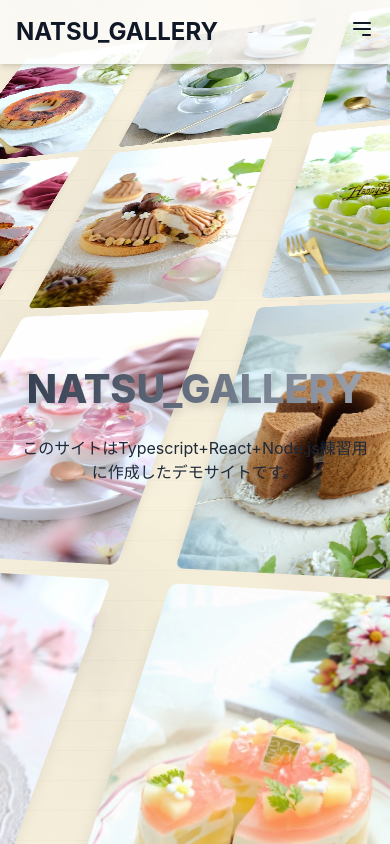
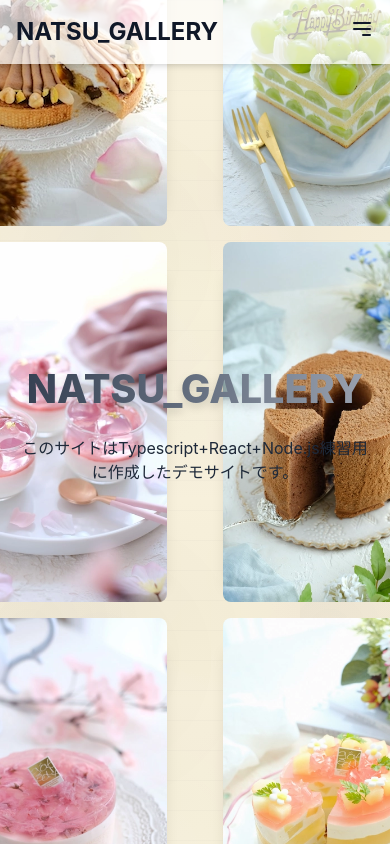
Before and after one commit to Kimio-dev/natsu-gallery-frontend, a React (Vite) app: page / in a window 390 px wide. Built offline with nearby package versions, Linux system fonts and the light colour scheme.

Commit message:
Implement responsive 3D transform (2D on mobile) and try loading='eager'

```diff
--- a/src/components/BackgroundGrid.tsx
+++ b/src/components/BackgroundGrid.tsx
@@ -1,4 +1,4 @@
-import React, { useMemo, useRef, useEffect, useCallback } from 'react';
+import React, { useMemo, useRef, useEffect, useCallback, useState } from 'react'; // useState を追加
 import { sweetImages } from '../data/sweets';
 
 interface BackgroundGridProps {
@@ -89,6 +89,27 @@ const BackgroundGrid: React.FC<BackgroundGridProps> = ({ className }) => {
     };
   }, [handleIntersect, items]);
 
+  // 画面幅を監視して、3D変換を適用するかどうかを決定
+  const [isMobile, setIsMobile] = useState(false);
+
+  useEffect(() => {
+    const checkMobile = () => {
+      // 768px (md breakpoint) 未満をモバイルと判断
+      setIsMobile(window.innerWidth < 768);
+    };
+
+    checkMobile(); // 初期ロード時にチェック
+    window.addEventListener('resize', checkMobile); // リサイズ時にチェック
+
+    return () => {
+      window.removeEventListener('resize', checkMobile);
+    };
+  }, []);
+
+  const transformStyle = isMobile
+    ? 'none' // モバイルでは3D変換を無効化
+    : 'rotateY(-20deg) rotateX(45deg)'; // PCでは3D変換を適用
+
   return (
     <div className={`fixed inset-0 w-full h-full flex items-center justify-center overflow-hidden perspective-1000 ${className || ''}`}>
       <div
@@ -97,7 +118,7 @@ const BackgroundGrid: React.FC<BackgroundGridProps> = ({ className }) => {
           width: `${gridContainerWidth}px`,
           height: `${singleGridHeight}px`,
           transformStyle: 'preserve-3d',
-          transform: 'rotateY(-20deg) rotateX(45deg)',
+          transform: transformStyle, // レスポンシブなtransformを適用
           transformOrigin: 'center center',
         } as React.CSSProperties}
       >
@@ -129,6 +150,10 @@ const BackgroundGrid: React.FC<BackgroundGridProps> = ({ className }) => {
                       data-src={sweetData.webp}
                       alt={sweetData.alt}
                       className="w-full h-full object-cover rounded-lg"
+                      // loading="eager" を試すことで、Intersection Observer を待たずに即座に読み込みを試みる
+                      // ただし、パフォーマンスへの影響が大きい可能性があるので、慎重にテストしてください。
+                      // これでもダメなら loading="lazy" に戻すか、カスタムIOのrootMarginをさらに広げる。
+                      loading="eager"
                       decode="async"
                       ref={el => {
                         if (el) {
```
